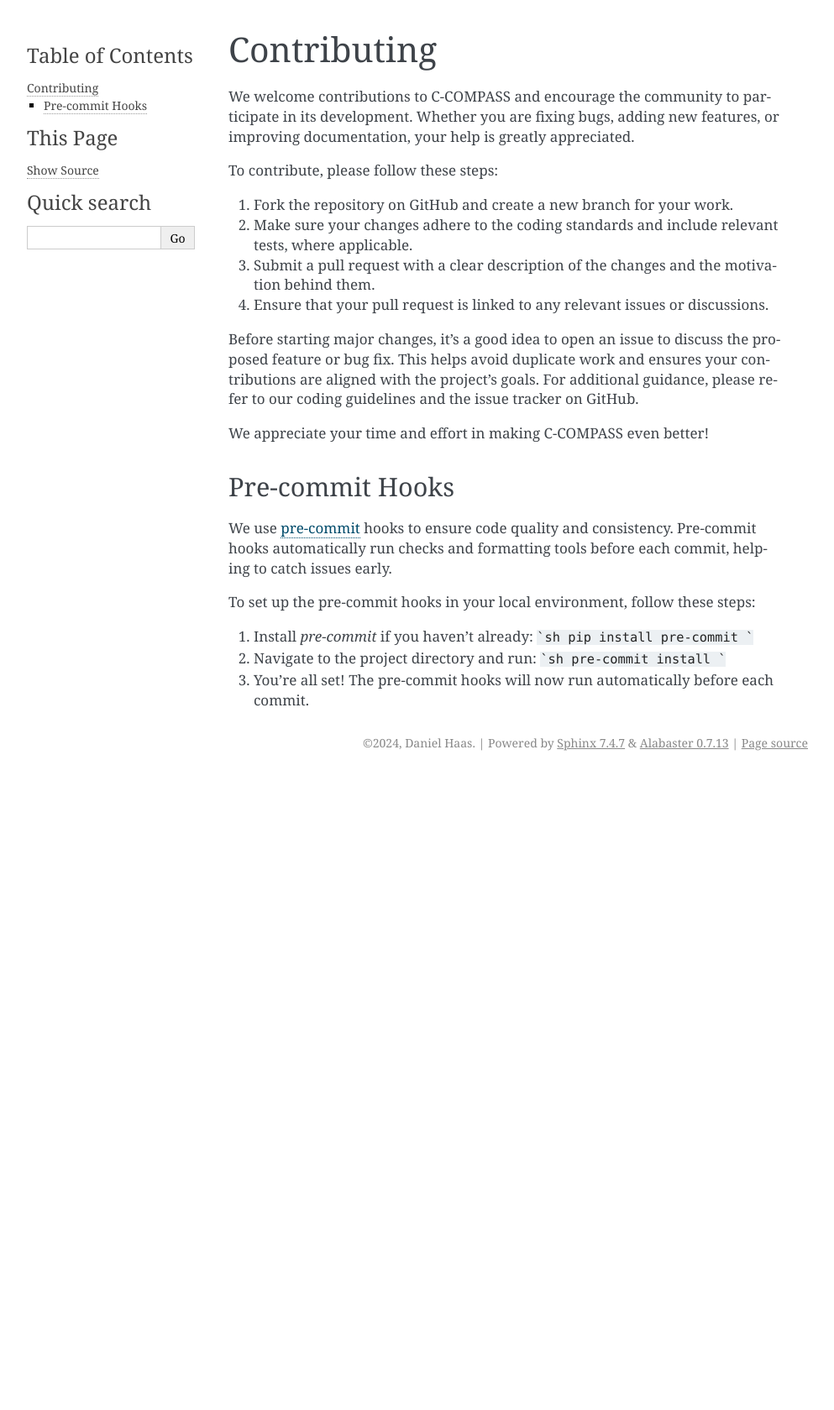
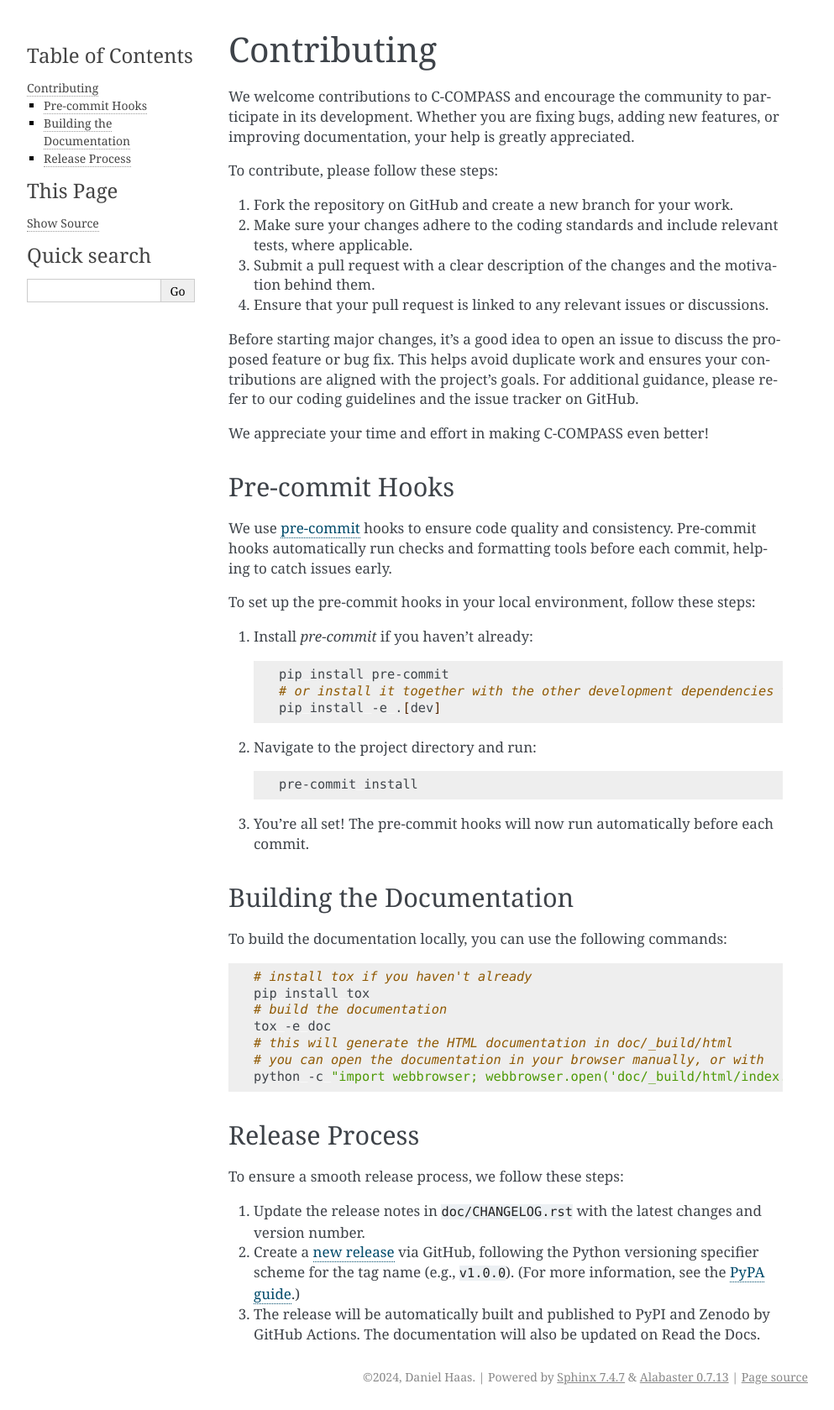
Before and after one commit to ICB-DCM/C-COMPASS, a Sphinx documentation site: the page built from doc/contributing.rst, in a window 1280 px wide. Shown: the whole page at 84% size, without its empty margins (148-1141 px from the left). Built offline with Sphinx 7.4.7, drawn with Linux system fonts in a browser that asks for light colours; before the commit the page ends 924 px from its top, so only the background shows below that.

Commit message:
Doc: release process and contributions (#117)
Document release process and update contributions guide.

Closes #21.
Closes #22.

````diff
--- a/doc/contributing.rst
+++ b/doc/contributing.rst
@@ -24,14 +24,49 @@ and formatting tools before each commit, helping to catch issues early.
 To set up the pre-commit hooks in your local environment, follow these steps:
 
 1. Install `pre-commit` if you haven't already:
-   ```sh
-   pip install pre-commit
-   ```
+
+   .. code-block:: sh
+
+      pip install pre-commit
+      # or install it together with the other development dependencies via
+      pip install -e .[dev]
 
 2. Navigate to the project directory and run:
-   ```sh
-   pre-commit install
-   ```
+
+   .. code-block:: sh
+
+      pre-commit install
 
 3. You're all set! The pre-commit hooks will now run automatically before each
    commit.
+
+Building the Documentation
+--------------------------
+
+To build the documentation locally, you can use the following commands:
+
+.. code-block:: sh
+
+   # install tox if you haven't already
+   pip install tox
+   # build the documentation
+   tox -e doc
+   # this will generate the HTML documentation in doc/_build/html
+   # you can open the documentation in your browser manually, or with
+   python -c "import webbrowser; webbrowser.open('doc/_build/html/index.html')"
+
+Release Process
+---------------
+
+To ensure a smooth release process, we follow these steps:
+
+1. Update the release notes in ``doc/CHANGELOG.rst`` with the latest changes
+   and version number.
+
+2. Create a `new release <https://github.com/ICB-DCM/C-COMPASS/releases/new>`__
+   via GitHub, following the Python versioning specifier scheme
+   for the tag name (e.g., ``v1.0.0``). (For more information, see the
+   `PyPA guide <https://packaging.python.org/en/latest/specifications/version-specifiers/#version-specifiers>`__.)
+
+3. The release will be automatically built and published to PyPI and Zenodo
+   by GitHub Actions. The documentation will also be updated on Read the Docs.
````
